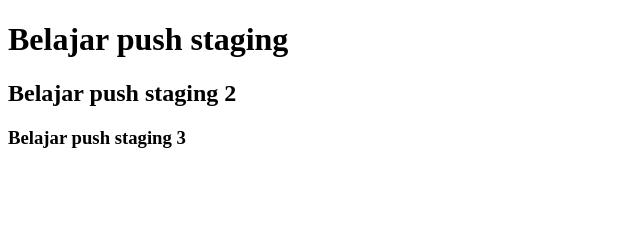
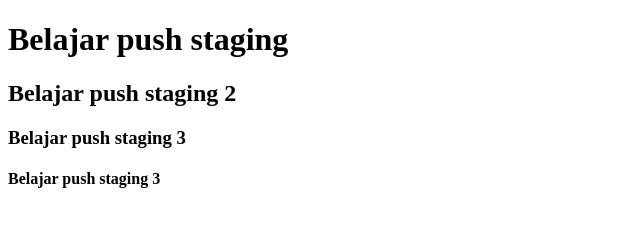
Before and after one commit to kenevan/Belajar-Niomic, a plain HTML site: page header.html in a window 1280 px wide. Shown: the whole page, without its empty margins (0-640 px from the left). Drawn offline with Linux system fonts and the light colour scheme.

Commit message:
menambah element h4 di header.html

```diff
--- a/header.html
+++ b/header.html
@@ -8,5 +8,6 @@
     <h1>Belajar push staging</h1>
     <h2>Belajar push staging 2</h2>
     <h3>Belajar push staging 3</h3>
+    <h4>Belajar push staging 3</h4>
   </body>
 </html>
```
